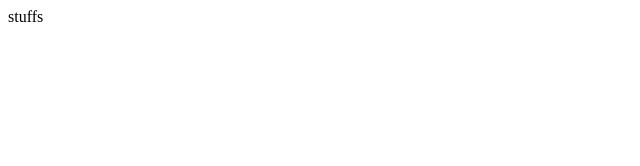
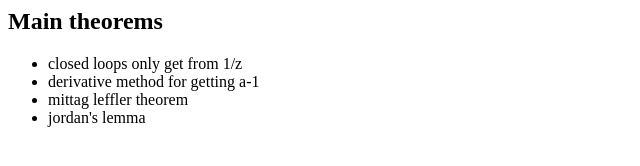
Before and after one commit to wolfram74/contour_integration_field_guide, a plain HTML site: page index.html in a window 1280 px wide. Shown: the whole page, without its empty margins (0-640 px from the left). Drawn offline with nearby package versions, Linux system fonts and the light colour scheme; some packages are replaced by stand-ins of ours.

Commit message:
some framework set up

```diff
--- a/index.html
+++ b/index.html
@@ -3,6 +3,32 @@
   <title>Contour Integration</title>
 </head>
 <body>
-  stuffs
+  <div class='theorems_collection'>
+    <h2>Main theorems</h2>
+    <ul>
+      <li>
+        closed loops only get from 1/z
+      </li>
+      <li>
+        derivative method for getting a-1
+      </li>
+      <li>
+        mittag leffler theorem
+      </li>
+      <li>
+        jordan's lemma
+      </li>
+    </ul>
+  </div>
 </body>
+<script src='https://cdn.mathjax.org/mathjax/latest/MathJax.js?config=TeX-AMS-MML_HTMLorMML'></script>
+<script type="text/javascript">
+  if(MathJax !== undefined){
+    MathJax.Hub.Config({
+        tex2jax: {inlineMath: [["$&","&$"]]}
+      });
+    console.log('mathjax loaded')
+  }
+</script>
+
 </html>
```
